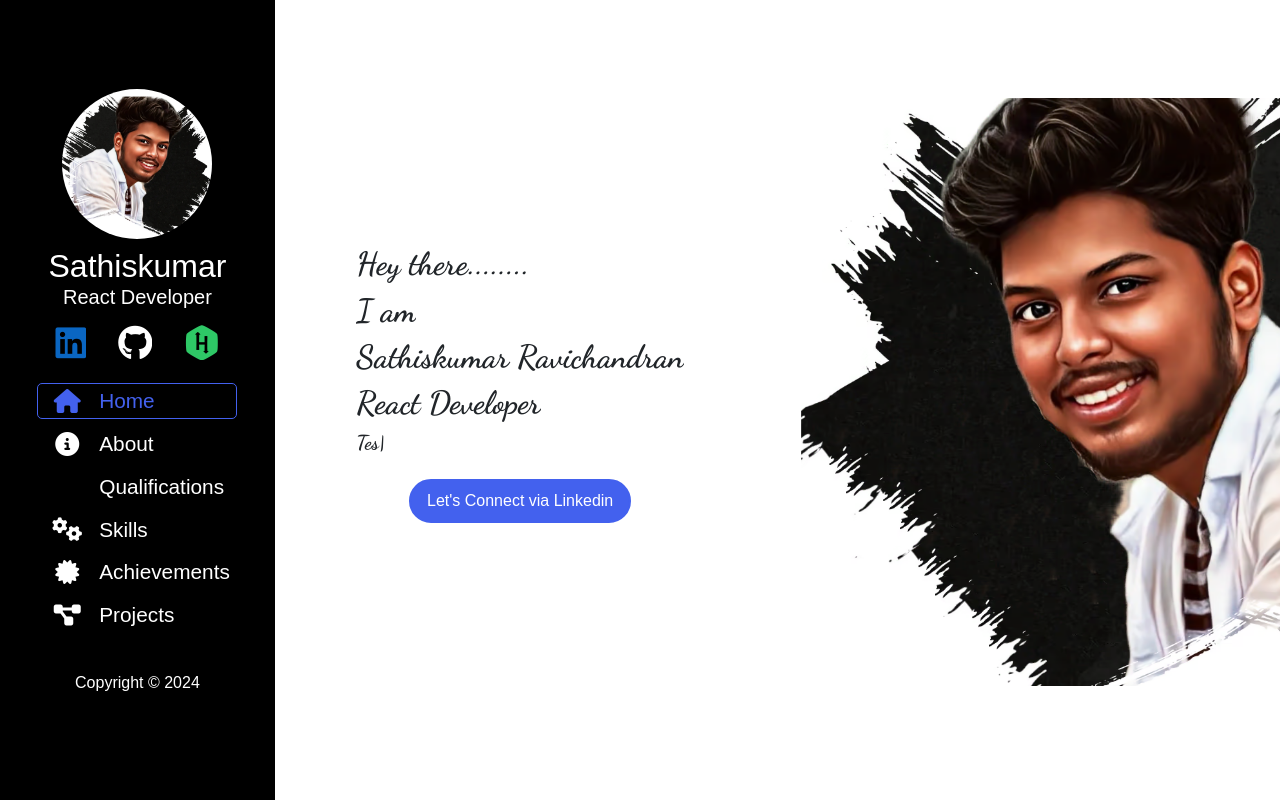
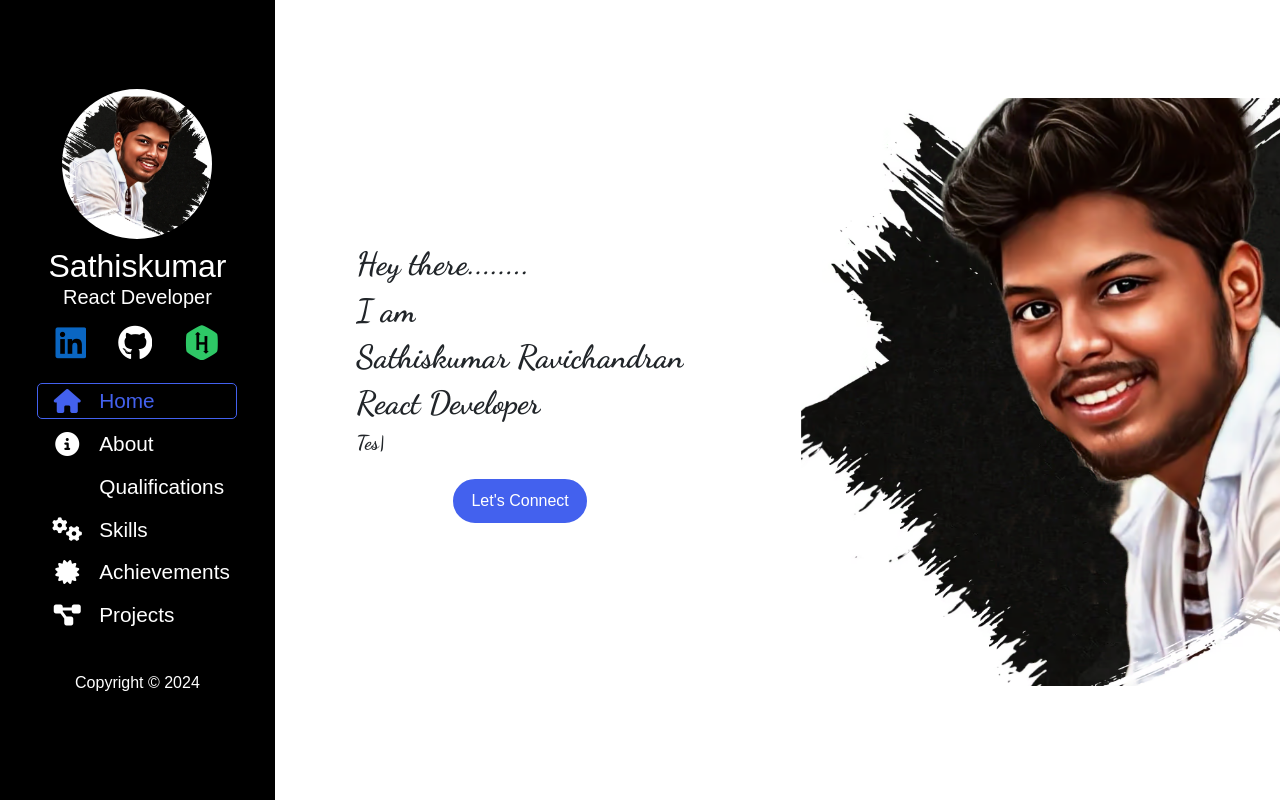
Before and after one commit to sathisk15/portfolio_new, a React (Create React App) app: page / in a window 1280 px wide. Built offline with nearby package versions, Linux system fonts and the light colour scheme; some icons are missing; a web font is replaced by a local one.

Commit message:
Update Home.js

```diff
--- a/src/pages/Home.js
+++ b/src/pages/Home.js
@@ -65,7 +65,7 @@ const Home = () => {
                 )
               }
             >
-              Let's Connect via Linkedin
+              Let's Connect
             </button>
             {/* <button
               className="connect"
```
